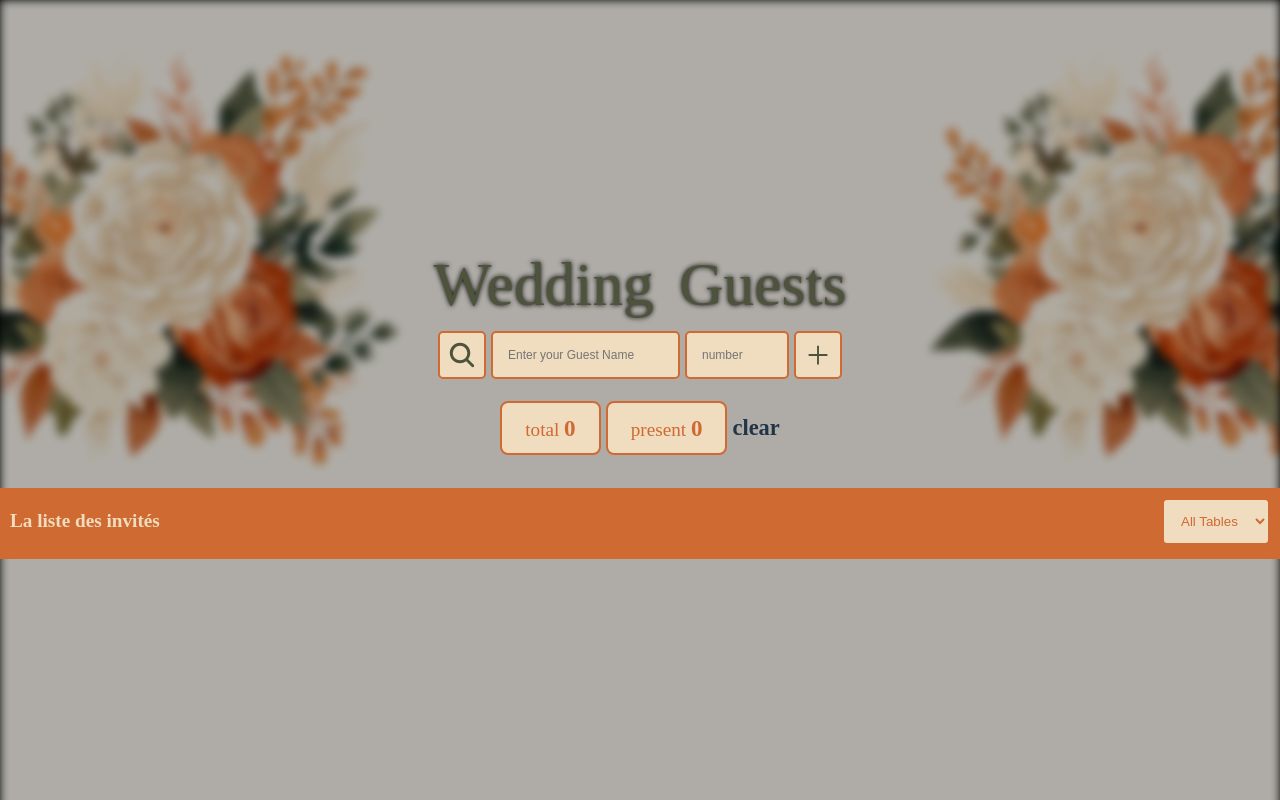
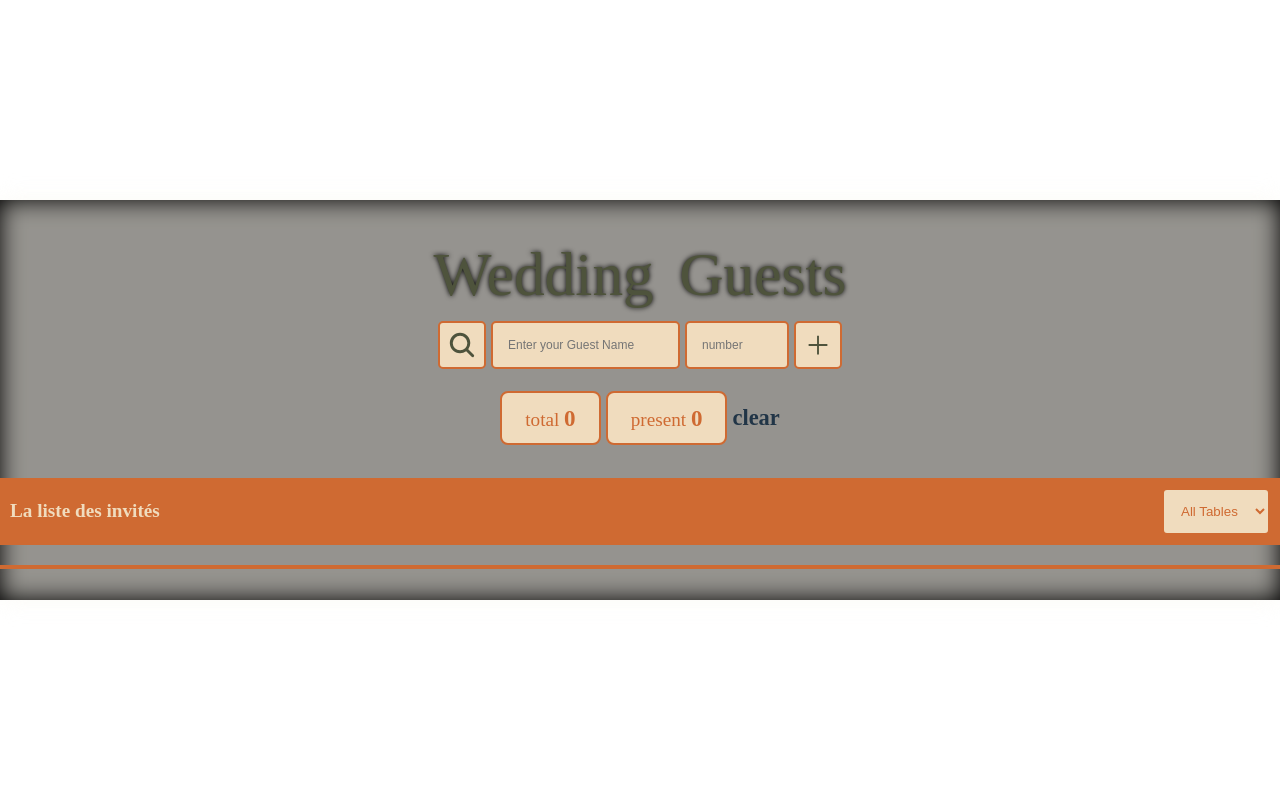
Before and after one commit to Curtisdak/GuestList-12-Octobre, a React (Vite) app: page / in a window 1280 px wide. Shown: the top 800 px of the page. Built offline with nearby package versions, Linux system fonts and the light colour scheme; a web font is replaced by a local one.

Commit message:
good for now

```diff
--- a/src/App.css
+++ b/src/App.css
@@ -1,5 +1,6 @@
 #root {
   width: 100vw;
+
   margin: 0 auto;
   text-align: center;
   /* background-color: var(--secondary-color); */
@@ -11,7 +12,7 @@
   font-style: normal;
   font-size: larger;
 
-  min-height: 100vh;
+  min-height: 50vh;
   padding: 0px;
   display: flex;
   flex-direction: column;
@@ -29,8 +30,8 @@
   align-items: center;
   justify-content: center;
   position: relative;
-  min-width: 100%;
-  min-height: 100%;
+  width: 100%;
+  height: 100%;
   margin: 0;
   /* background-color: var(--primary-color); */
 }
@@ -40,17 +41,18 @@
   top: 0;
   left: 0;
   width:100%;
-  min-height: 100%;
+  height: 100%;
   z-index: -1;
   background-color: black;
 }
+
 .pic-container img {
   width: 100%;
   height: 100%;
   object-fit:cover;
-  background-size: cover;
-  filter: blur(5px);
-  opacity: .7;
+  /* background-size: contain; */
+  filter: blur(12px);
+  opacity: .6;
 }
 
 .wed-plan {
@@ -149,25 +151,29 @@ button:focus {
 
 .container {
   display: flex;
-  flex-direction: column-reverse;
+  flex-direction: column;
   width: 100vw;
-  gap: 5px;
-  max-height: 800px;
+  gap: 15px;
+  /* height: 800px; */
   border-bottom: 4px solid var(--third-color);
-
+  padding: 10px;
   overflow: scroll;
   position: relative;
 }
 
 .box {
-  border: 10px solid blue;
+border: none;
+  width: 40px;
+  height: 40px;
+  cursor: pointer;
+  display: inline-block;
 }
 
 .theGuest {
   width: 90%;
   padding: 0;
   margin: 0 auto;
-  display: flex;
+  display: inline-flex;
   justify-content: space-evenly;
   gap: 20px;
   align-items: center;
@@ -178,7 +184,7 @@ button:focus {
 
 .theGuest p {
   color: var(--last-color);
-  font-size: 20px;
+  font-size: 16px;
 }
 
 .name-container {
@@ -188,7 +194,7 @@ button:focus {
   align-items: center;
 }
 .name-container p {
-  font-size: 25px;
+  /* font-size: 25px; */
   color: var(--last-color);
 }
 
--- a/src/App.jsx
+++ b/src/App.jsx
@@ -63,7 +63,7 @@ function App() {
     setGuestList((prev) => [...prev, guestObject]);
     setThetotal((prevTotal) => prevTotal + 1);
 
-    // Reset input fields
+
     setGuestName("");
     setOpenSearch(false)
     setOpenTable(false)
@@ -91,7 +91,8 @@ function App() {
     const deleteEl = guestList.filter((prev) => prev.id !== id);
     setGuestList(deleteEl);
     setThetotal((prev) => prev - 1);
-    console.log(id);
+    setPresent((prev) => prev - 1);
+    setOpenSearch(false)
   };
 
   const clearLocalStorage = () => {
--- a/src/index.css
+++ b/src/index.css
@@ -29,7 +29,8 @@ body {
   padding: 0px;
   justify-content: center;
   height: 100vh;
-  width:100vw;
+  width: 100vw;
+
 }
 
 h1 {
@@ -56,7 +57,8 @@ button:focus-visible {
   outline-color: none;
   outline: none;
 }
-input:focus,input:focus-visible{
+input:focus,
+input:focus-visible {
   outline-color: none;
 
   outline: none;
```
